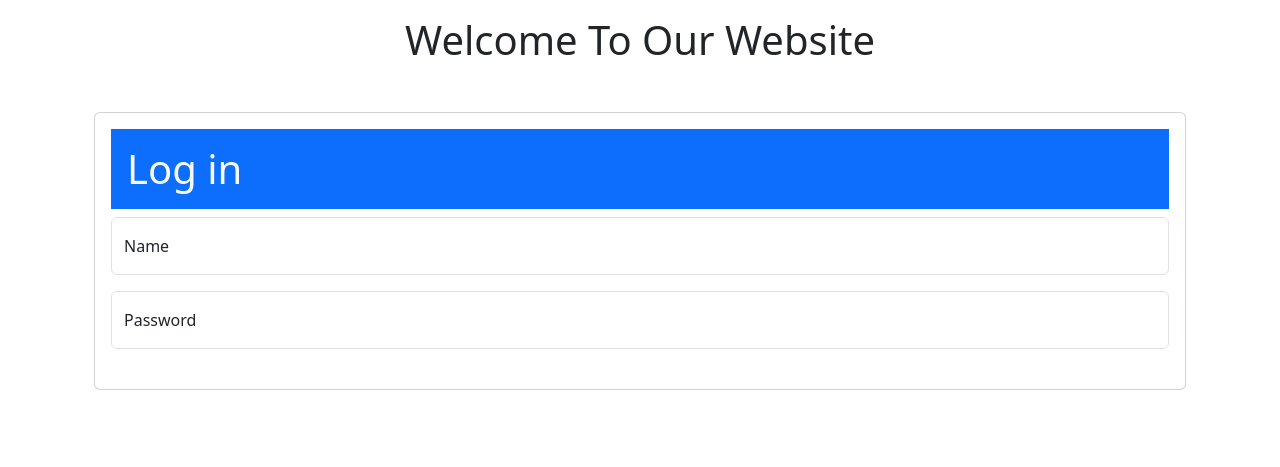
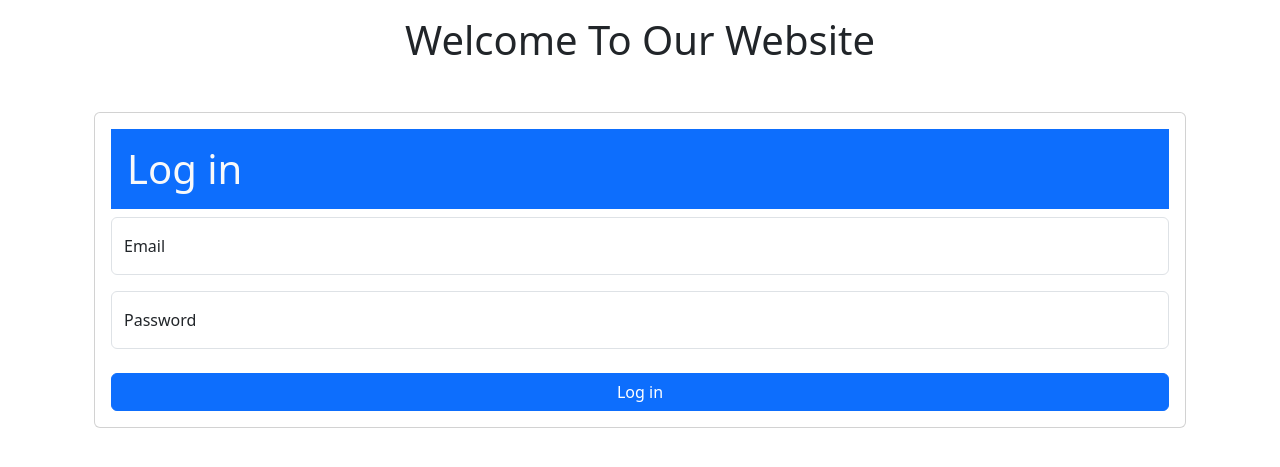
Before and after one commit to hamza-iddou/Php-Mini-Projects, a PHP site: page /PHPProject/login.php?code=1 in a window 1280 px wide. Shown: the part 56-523 px from the top of the page. Run offline with PHP 8.4, Linux system fonts and the light colour scheme; tables that the repository leaves empty hold one stand-in row (values such as "Sample post").

Commit message:
make the logic of login

```diff
--- a/Login & Registration System/db.sql
+++ b/Login & Registration System/db.sql
@@ -5,4 +5,4 @@ CREATE TABLE Users (
     password VARCHAR(255) NOT NULL
 );
 ALTER TABLE users ADD COLUMN  security_code VARCHAR(255);
-ALTER TABLE users ADD COLUMN  is active BOOLEAN DEFAULT 0;
+ALTER TABLE users ADD COLUMN  is_active BOOLEAN DEFAULT 0;
--- a/Login & Registration System/login.php
+++ b/Login & Registration System/login.php
@@ -1,3 +1,56 @@
+<?php
+include("conn.php");
+
+$code = "";
+$message = "";
+$err = false;
+$code = mysqli_real_escape_string($con,$_GET['code']);
+
+session_start();
+
+if($code != ""){
+$r = mysqli_query($con,"SELECT * FROM users where security_code = '$code'");
+$user = mysqli_fetch_assoc($r);
+
+if($user){
+    $up = mysqli_query($con,"UPDATE users SET is_active = 1 where id =".(int)$user['id']);
+    if($up){
+        $message = "Account has been Activated";
+        $err = true;
+    }
+}else{
+    $message = "Invalid security code or expierd security code";
+}
+}
+
+
+if($_SERVER['REQUEST_METHOD'] == 'POST'){
+    $email = $_POST['email'];
+    $password = $_POST['password'];
+
+    $email = mysqli_real_escape_string($con, $email);
+    $password = mysqli_real_escape_string($con, $password);
+
+    $r =mysqli_query($con,"SELECT * FROM WHERE email = '$email' AND password = '$password'");
+    $user = mysqli_fetch_assoc($r);
+
+    if($user){
+        $_SESSION['user_id'] = $user['id'];
+        $_SESSION['user_email'] = $user['email'];
+        $_SESSION['user_password'] = $user['password'];
+
+        $message = "Login hass benn succes fully";
+    }else{
+        $message = "Invalid password or email";
+    }
+
+
+}
+
+
+
+?>
+
 
 
 <!DOCTYPE html>
@@ -12,19 +65,23 @@
     <?php include("header.php")?>
     <div class="container">
     <h1 class="text-center mt-3">Welcome To Our Website</h1>
+
     <form action="" method="POST">
     <div class="container mt-5">
     <div class="card p-3">
+
     <h1 class="card-title text-light bg-primary p-3">Log in</h1>
     <div class="form-floating mb-3">
-  <input type="text" class="form-control" id="floatingInput" placeholder="Enter Your Name" name="name" value="<?php if(isset($_POST['name'])) echo htmlspecialchars($_POST['name'])?>">
-  <label for="floatingInput">Name</label>
+  <input type="text" class="form-control" id="floatingInput" placeholder="Enter Your email" name="email" value="<?php if(isset($_POST['email'])) echo htmlspecialchars($_POST['email'])?>">
+  <label for="floatingInput">Email</label>
 </div>
 <div class="form-floating">
-  <input type="password" class="form-control" id="floatingPassword" placeholder="Enter Your Email" name="password" value="<?php if(isset($_POST['password'])) echo htmlspecialchars($_POST['email'])?>">
+  <input type="password" class="form-control" id="floatingPassword" placeholder="Enter Your password" name="password" value="<?php if(isset($_POST['password'])) echo htmlspecialchars($_POST['password'])?>">
   <label for="floatingPassword">Password</label>
   </div><br>
+  <input type="submit" value="Log in" class="text-center btn btn-primary" name="login" >
     </form>
+
     </div>
 
 </body>
```
